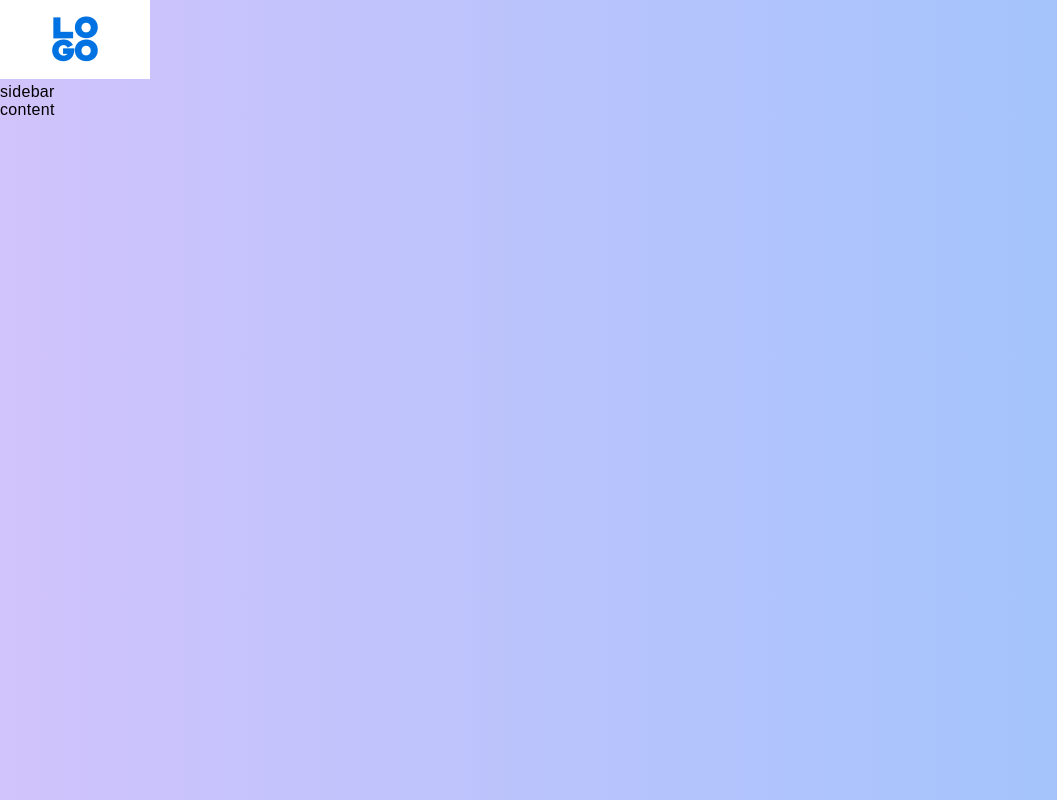
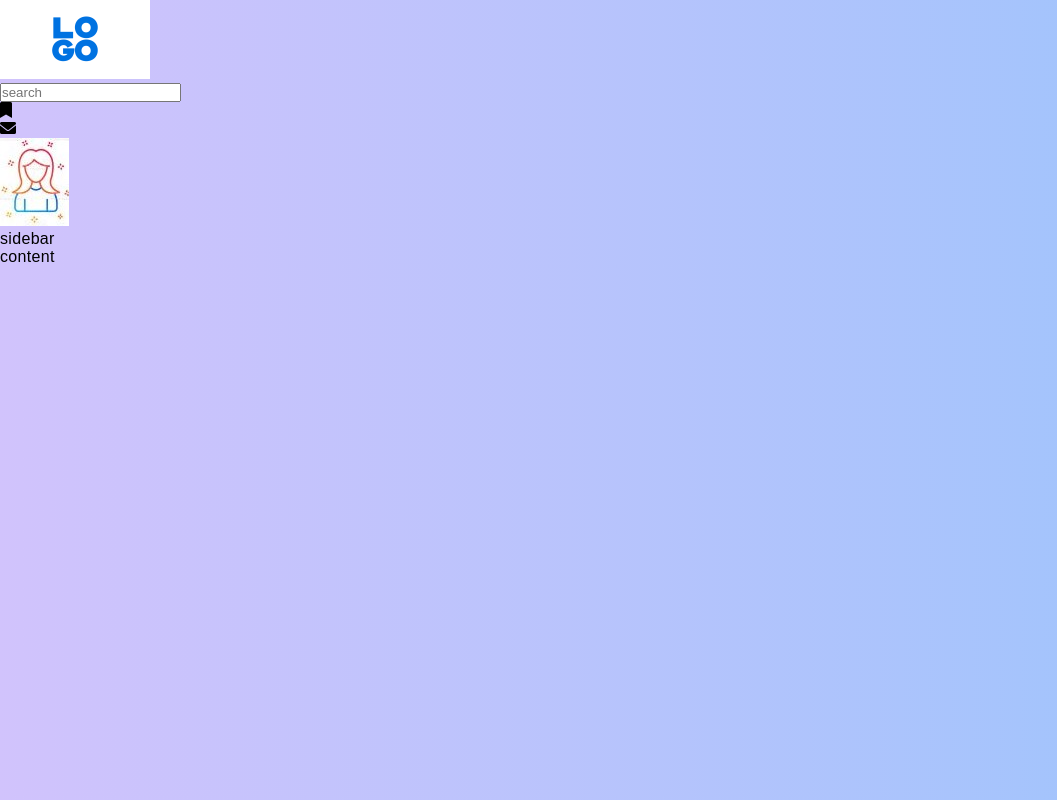
Before and after one commit to hulyakucuk/sass, a plain HTML site: page project-01/index.html in a window 1280 px wide. Shown: the whole page, without its empty margins (0-1057 px from the left). Drawn offline with Linux system fonts and the light colour scheme.

Commit message:
add icons and jpg file

```diff
--- a/project-01/index.html
+++ b/project-01/index.html
@@ -11,11 +11,27 @@
 <body>
         <div class="wrapper">
         <!-- header starts -->
-        <div class="header">
+        <header class="header">
           <div class="header-logo">
             <img src="./img/logo.png">
           </div>
-        </div>
+          <div class="header-search">
+            <form action="#">
+                <input type="search" placeholder="search">
+            </form>
+          </div>
+          <div class="header-profile">
+            <div class="bookmarks">
+                <i class="fa-solid fa-bookmark"></i>
+            </div>
+            <div class="email">
+                <i class="fa-solid fa-envelope"></i>
+            </div>
+            <div class="avatar">
+                <img src="./img/me.jpg">
+            </div>
+          </div>
+        </header>
         <!-- main starts -->
         <div class="main">
             <!-- .sidebar starts -->
```
Also changed, not shown: project-01/img/me.jpg (added).
